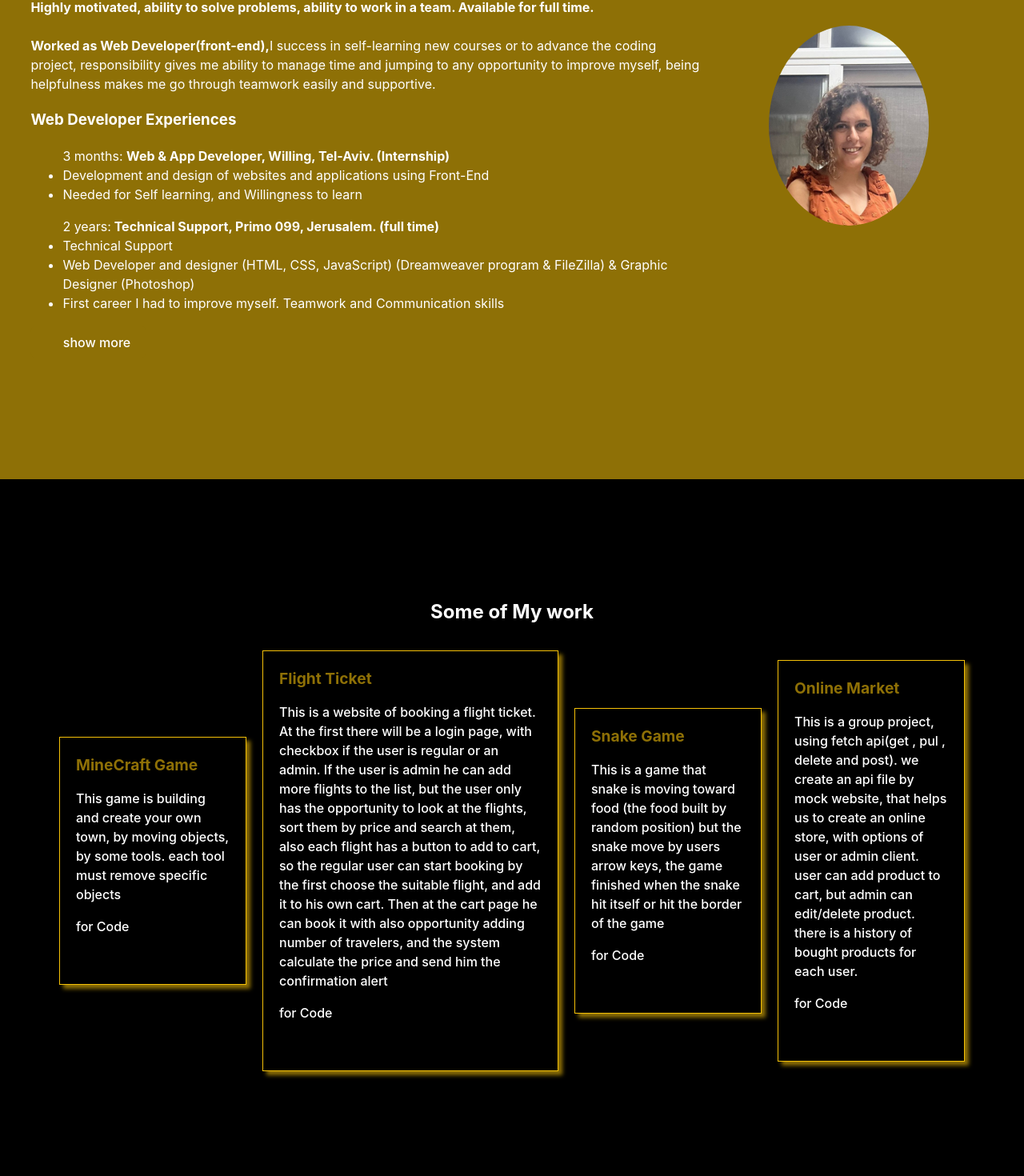
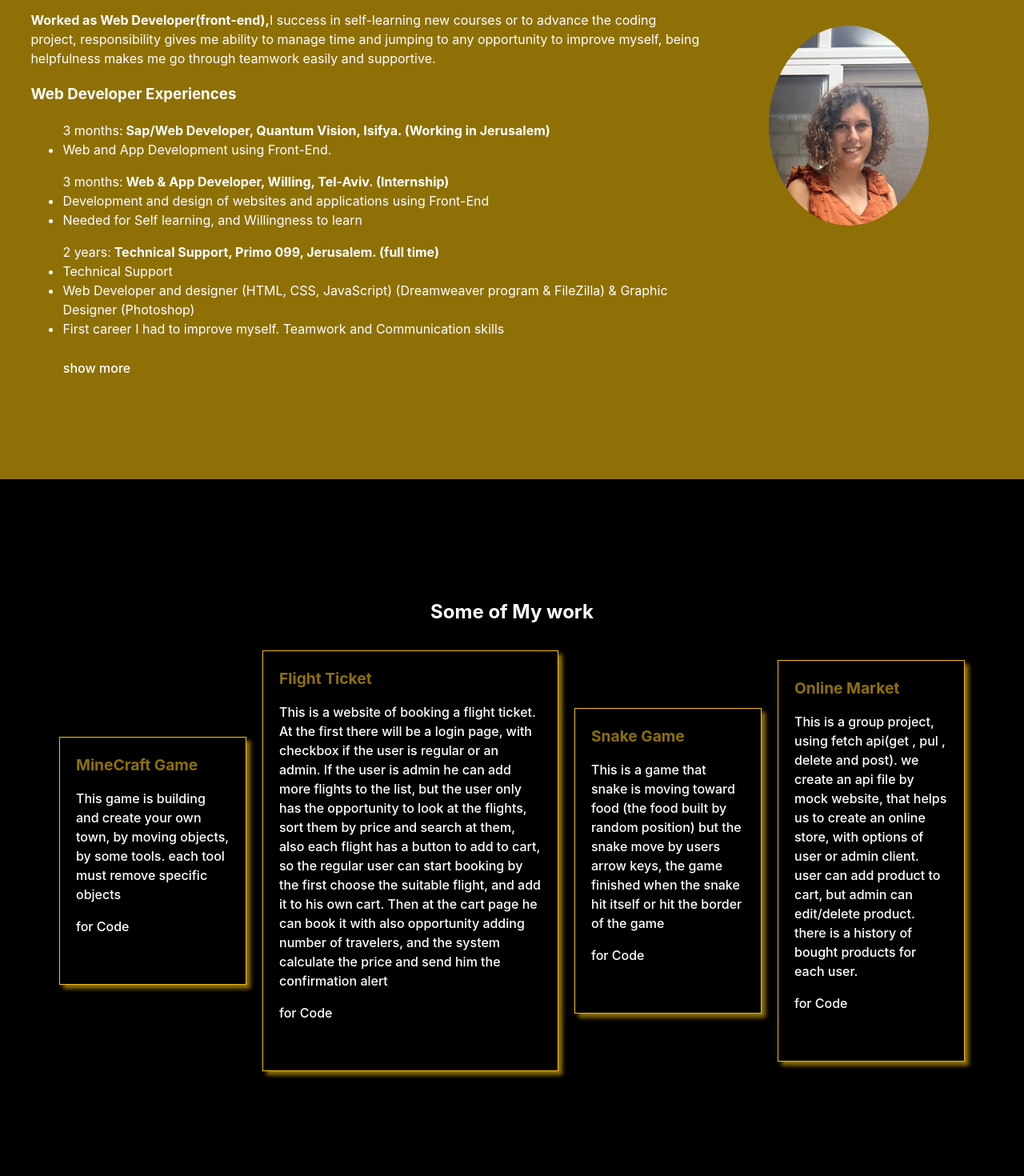
Before and after one commit to mayoush89k/Portfolio, a React (Vite) app: page / in a window 1280 px wide. Shown: the part 1046-2516 px from the top of the page at 80% size. Built offline with nearby package versions, Linux system fonts and the light colour scheme; some icons are missing.

Commit message:
adding some data

```diff
--- a/src/App.css
+++ b/src/App.css
@@ -42,6 +42,20 @@
 }
 
 /* scroll smoothy between pages*/
-html{
+html {
   scroll-behavior: smooth;
 }
+
+.clickHere a,
+.clickHere {
+  background-color: black;
+  padding-bottom: 10px;
+  margin: 0;
+  color: #f5c108;
+  text-align: right;
+}
+
+.clickHere a{
+  padding-right: 10px;
+
+}
--- a/src/App.jsx
+++ b/src/App.jsx
@@ -117,6 +117,7 @@ function App() {
         getIsClickedButton={getIsClickedButton}
       />
       <Cards cardsList={cardsList} />
+      <p className="clickHere">For more projects, <a href="https://may-karam.netlify.app/" target="_blank">Click Here</a></p>
       <SocialMedia socialMediaList={socialMediaList} />
       <ContactUs formDetails={formDetails} setFormDetails={setFormDetails} />
       <Footer />
--- a/src/components/aboutUs/AboutUs.jsx
+++ b/src/components/aboutUs/AboutUs.jsx
@@ -28,7 +28,14 @@ export default function About({
         </p>
         <h3>Web Developer Experiences</h3>
         <ul>
-          3 months: <b> Web & App Developer, Willing, Tel-Aviv. (Internship)</b>
+          3 months:
+          <b> Sap/Web Developer, Quantum Vision, Isifya. (Working in Jerusalem){" "}
+          </b>
+          <li>Web and App Development using Front-End.</li>
+        </ul>
+        <ul>
+          3 months:
+          <b> Web & App Developer, Willing, Tel-Aviv. (Internship)</b>
           <li>
             Development and design of websites and applications using Front-End
           </li>
```
